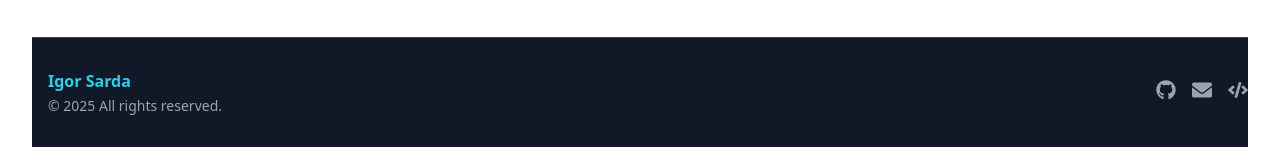
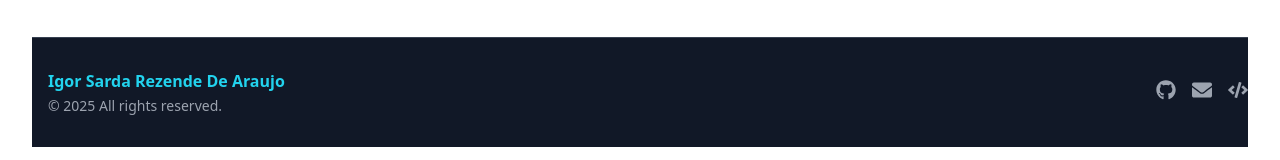
Before and after one commit to luckdiamond0/Portfolio, a React (Vite) app: page / in a window 1280 px wide. Shown: the part 2983-3143 px from the top of the page. Built offline with nearby package versions, Linux system fonts and the light colour scheme.

Commit message:
Update footer name to full name

```diff
--- a/src/components/Footer.jsx
+++ b/src/components/Footer.jsx
@@ -8,7 +8,7 @@ function Footer() {
       <div className="container mx-auto px-4">
         <div className="footer-flex flex flex-col md:flex-row justify-between items-center">
           <div className="mb-4 md:mb-0">
-            <p className='footer-myname'>Igor Sarda</p>
+            <p className='footer-myname'>Igor Sarda Rezende De Araujo</p>
             <p className="text-gray-400 text-sm mt-1">© {new Date().getFullYear()} All rights reserved.</p>
           </div>
           <div className="flex gap-4">
```
